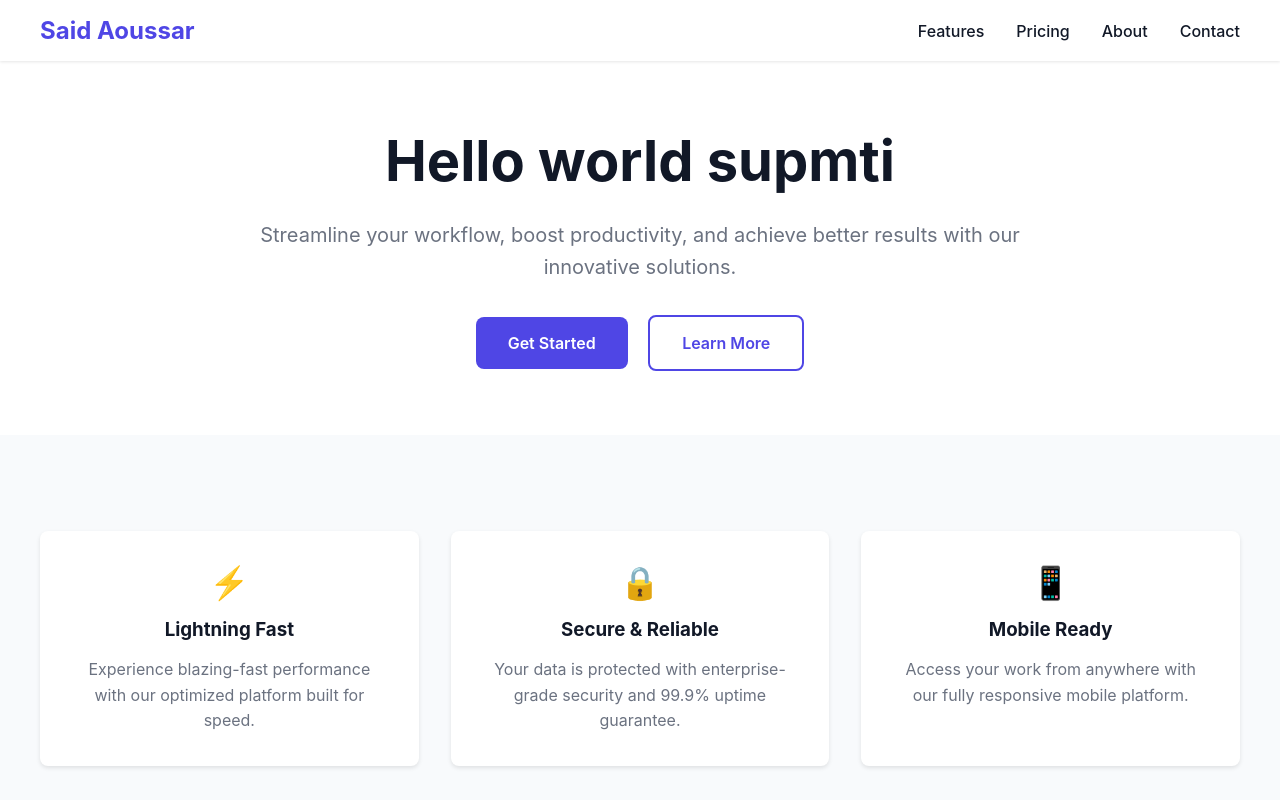
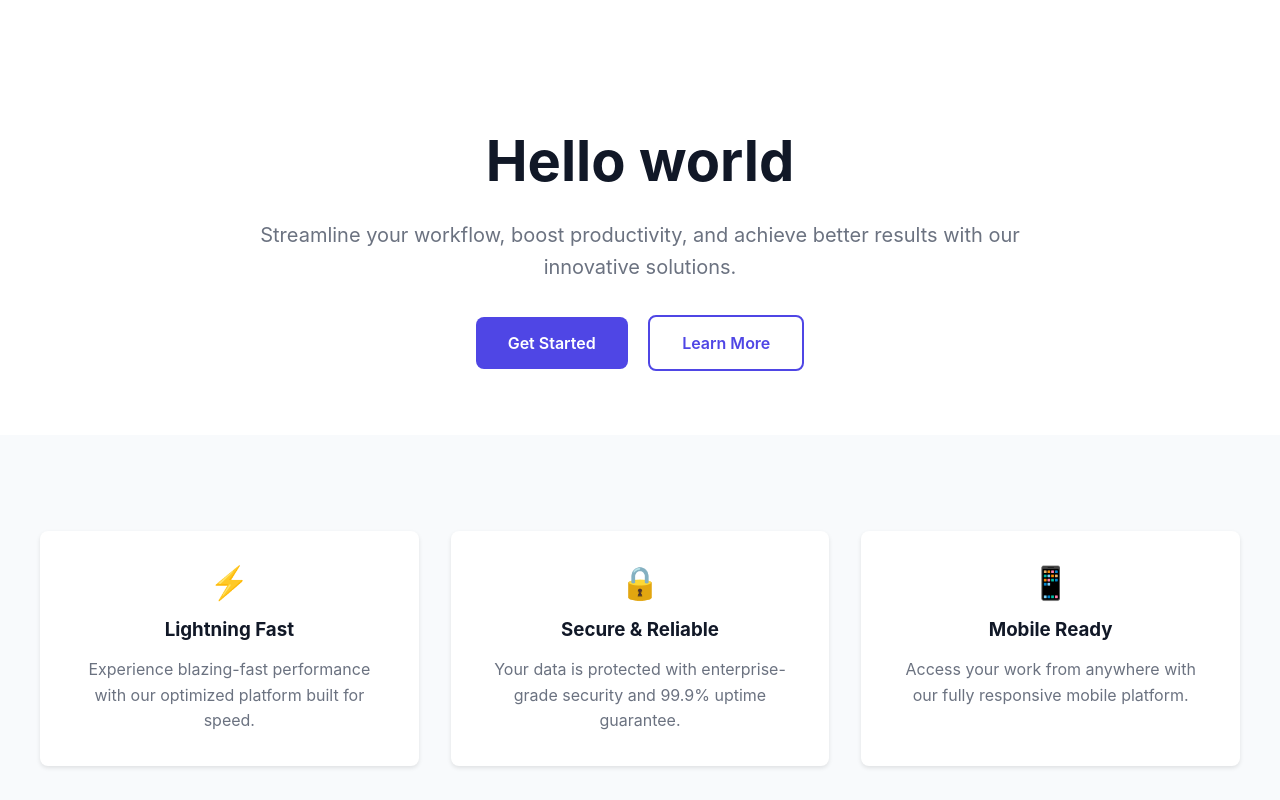
Before and after one commit to SaidAoussar/jenkins-docker-project, a plain HTML site: page src/index.html in a window 1280 px wide. Shown: the top 800 px of the page. Drawn offline with Linux system fonts and the light colour scheme.

Commit message:
delete navbar

```diff
--- a/src/index.html
+++ b/src/index.html
@@ -8,23 +8,12 @@
 </head>
 <body>
     <!-- Navigation -->
-    <nav class="navbar">
-        <div class="nav-content">
-            <a href="#" class="logo">Said Aoussar</a>
-            <div class="nav-links">
-                <a href="#features">Features</a>
-                <a href="#pricing">Pricing</a>
-                <a href="#about">About</a>
-                <a href="#contact">Contact</a>
-            </div>
-            <div class="menu-toggle">☰</div>
-        </div>
-    </nav>
+
 
     <!-- Hero Section -->
     <section class="hero">
         <div class="hero-content">
-            <h1>Hello world supmti</h1>
+            <h1>Hello world</h1>
             <p>Streamline your workflow, boost productivity, and achieve better results with our innovative solutions.</p>
             <div class="hero-buttons">
                 <a href="#" class="button button-primary">Get Started</a>
```
